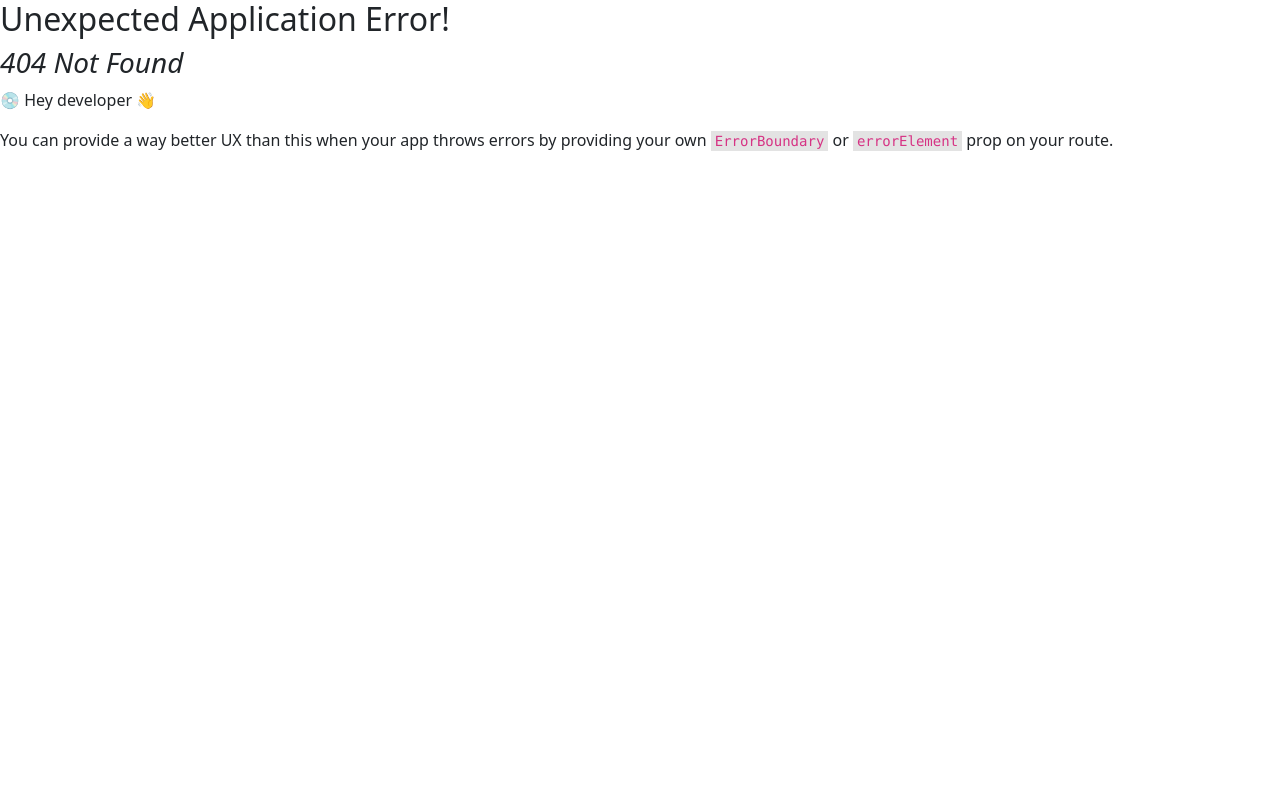
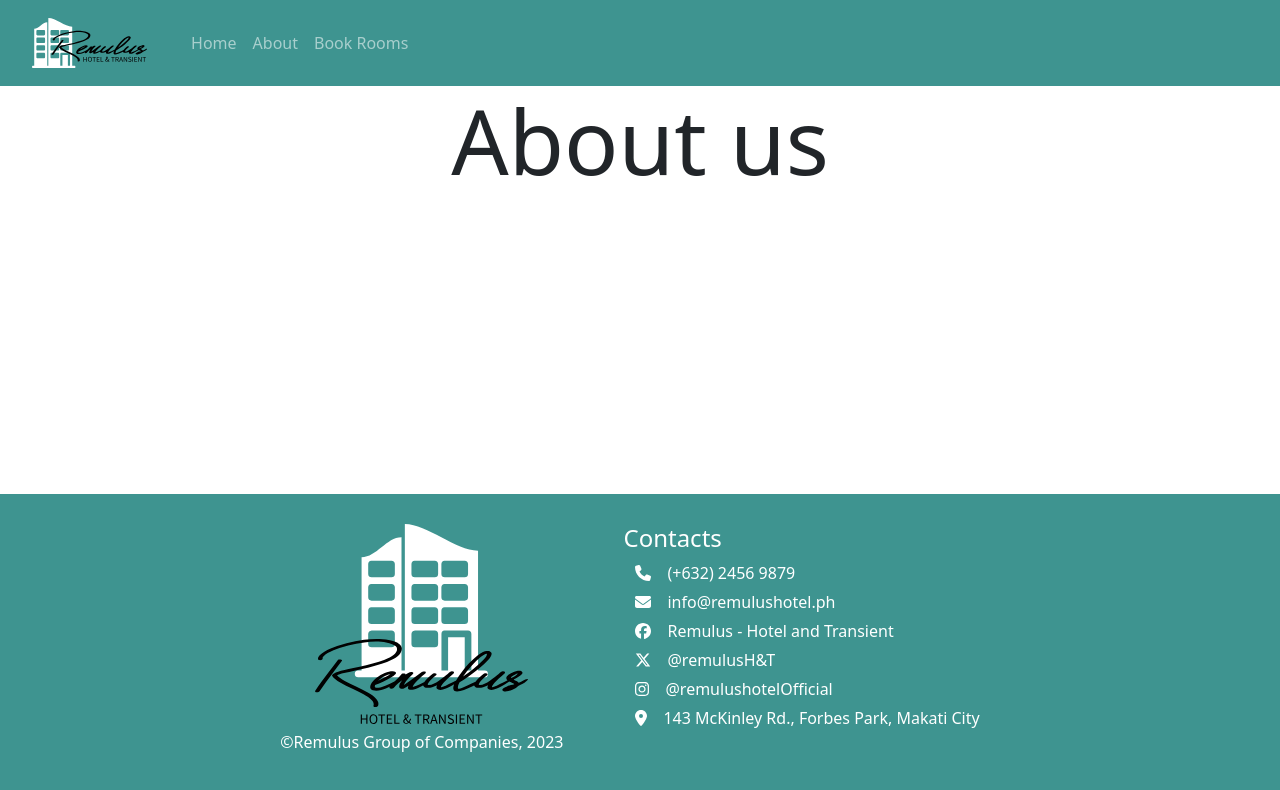
Before and after one commit to jajalovack/remulus-hotel-and-transient, a React (Vite) app: page /about in a window 1280 px wide. Before the commit this address had no page. Shown: the top 790 px of the page. Built offline with nearby package versions, Linux system fonts and the light colour scheme.

Commit message:
added about us page

```diff
--- a/index.html
+++ b/index.html
@@ -4,7 +4,7 @@
     <meta charset="UTF-8" />
     <link rel="icon" type="image/svg+xml" href="./src/assets/icon.ico" />
     <meta name="viewport" content="width=device-width, initial-scale=1.0" />
-    <title>Vite + React</title>
+    <title>Remulus - Hotel and Transient</title>
   </head>
   <body>
     <div id="root"></div>
--- a/src/App.jsx
+++ b/src/App.jsx
@@ -1,5 +1,6 @@
 //import { useState } from 'react'
-import Home from './views/Home'
+import {Routes,Route} from "react-router-dom"
+import routes from "./routes"
 import Header from './sections/Header'
 import Footer from "./sections/Footer"
 import './App.css'
@@ -10,10 +11,17 @@
   return (
     <>
       <Header className="navBar"/>
-      <main>
-
-      </main>
-      <Home/>
+        <main>
+          <Routes>
+            {
+              routes.map((route,index)=>{
+                return(
+                  <Route key={index} path={route.path} element={route.element} exact/>
+                )
+              })
+            }
+          </Routes>
+        </main>
       <Footer/>
     </>
   )
--- a/src/main.jsx
+++ b/src/main.jsx
@@ -1,18 +1,13 @@
 import React from 'react'
 import ReactDOM from 'react-dom/client'
-import {createBrowserRouter,RouterProvider} from "react-router-dom";
+import {BrowserRouter} from "react-router-dom";
 import App from './App.jsx'
 import './index.css'
 
-const router=createBrowserRouter([
-  {
-    path: "/",
-    element: <App/>
-  }
-]);
-
 ReactDOM.createRoot(document.getElementById('root')).render(
   <React.StrictMode>
-    <RouterProvider router={router}/>
+    <BrowserRouter>
+      <App/>
+    </BrowserRouter>
   </React.StrictMode>,
 )
--- a/src/sections/Header.jsx
+++ b/src/sections/Header.jsx
@@ -1,18 +1,21 @@
+import { useState } from "react";
+import {Link} from "react-router-dom"
 import {Container,Nav,Navbar} from 'react-bootstrap';
 import "./Header.scoped.css";
 import {ReactSVG} from "react-svg";
 
 const Header=(()=> {
+  const [active,setActive]=useState(window.location.pathname);
   return (
     <Navbar expand="lg" className="navbarBG" data-bs-theme="dark" sticky="top">
       <Container fluid>
-        <Navbar.Brand href={`/`}><ReactSVG src="../assets/logoNavbar.svg" beforeInjection={(svg)=>{svg.setAttribute("style","height: 50px; margin: 5px 20px;")}}/></Navbar.Brand>
+        <Navbar.Brand as={Link} to={`/`}><ReactSVG src="../assets/logoNavbar.svg" beforeInjection={(svg)=>{svg.setAttribute("style","height: 50px; margin: 5px 20px;")}}/></Navbar.Brand>
         <Navbar.Toggle aria-controls="basic-navbar-nav" />
         <Navbar.Collapse id="basic-navbar-nav">
-          <Nav className="me-auto">
-            <Nav.Link href={`/`} className='active'>Home</Nav.Link>
-            <Nav.Link href={`/About`}>About</Nav.Link>
-            <Nav.Link href={`/Book`}>Book Rooms</Nav.Link>
+          <Nav className="mr-auto" activeKey={active} onSelect={(selected)=>setActive(selected)}>
+            <Nav.Link as={Link} to={`/`} eventKey={"/"}>Home</Nav.Link>
+            <Nav.Link as={Link} to={`/About`} eventKey={"/About"}>About</Nav.Link>
+            <Nav.Link as={Link} to={`/Book`} eventKey={"/Book"}>Book Rooms</Nav.Link>
           </Nav>
         </Navbar.Collapse>
       </Container>
--- /dev/null
+++ b/src/views/About/About.scoped.css
@@ -0,0 +1,10 @@
+.contentContainer
+{
+    min-height: calc(100vh - 392px);
+}
+
+h1.title
+{
+    font-size: 90px;
+    text-align: center;
+}
--- /dev/null
+++ b/src/views/About/index.jsx
@@ -0,0 +1,14 @@
+import "./About.scoped.css"
+
+const About = () => {
+  document.title="Remulus - About us";
+  return (
+    <>
+      <div className="contentContainer">
+        <h1 className="title">About us</h1>
+      </div>
+    </>
+  )
+}
+
+export default About
--- a/src/views/Home.jsx
+++ /dev/null
@@ -1,13 +0,0 @@
-import Hero from '../sections/Home/Hero'
-import Contents from '../sections/Home/Contents'
-
-const Home = () => {
-  return (
-    <>
-      <Hero/>
-      <Contents/>
-    </>
-  )
-}
-
-export default Home
--- /dev/null
+++ b/src/views/Home/index.jsx
@@ -0,0 +1,14 @@
+import Hero from '../../sections/Home/Hero'
+import Contents from '../../sections/Home/Contents'
+
+const Home = () => {
+  document.title="Remulus - Hotel and Transient";
+  return (
+    <>
+      <Hero/>
+      <Contents/>
+    </>
+  )
+}
+
+export default Home
```
Also changed, not shown: src/routes.jsx (+15 -0 lines).
